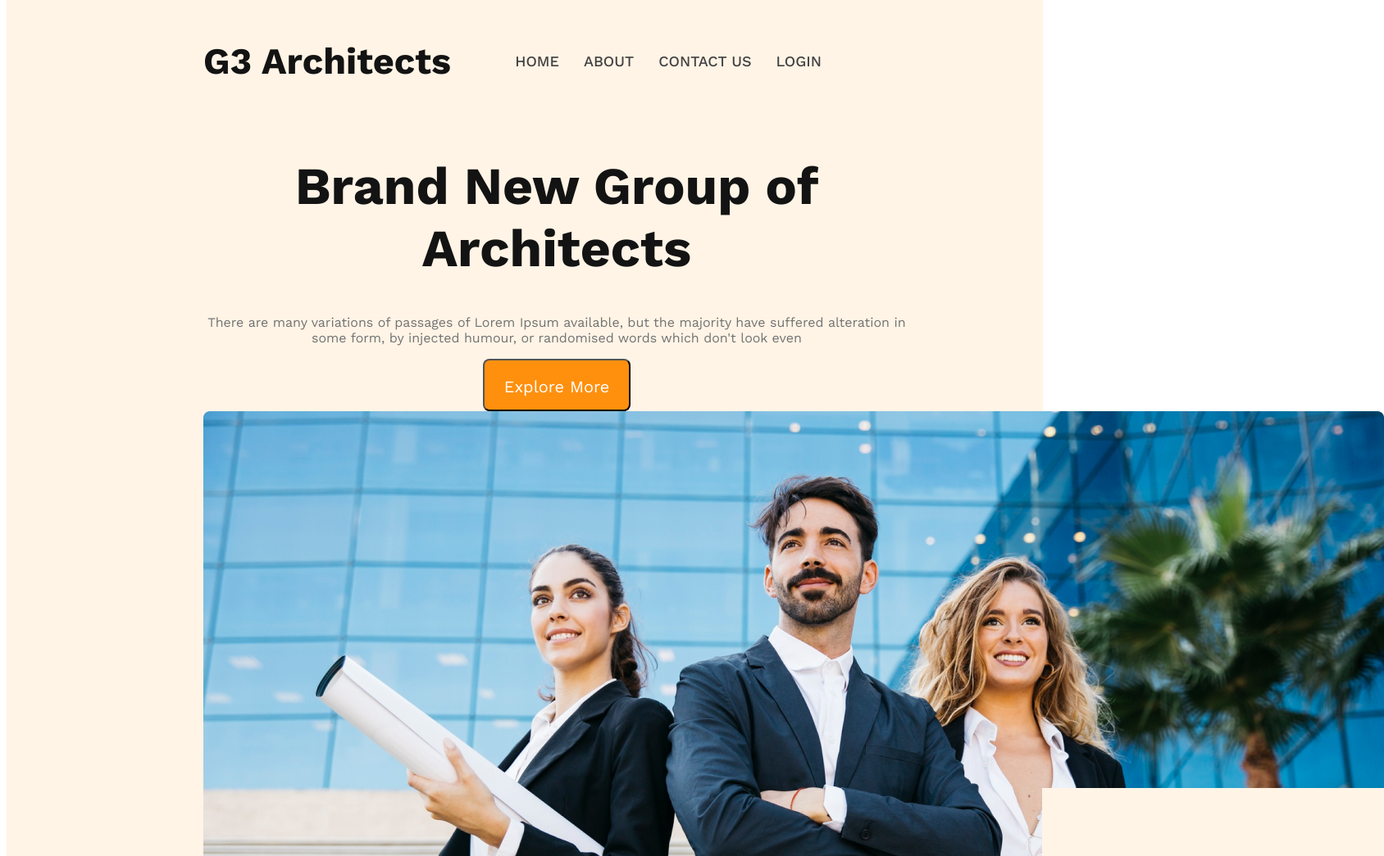
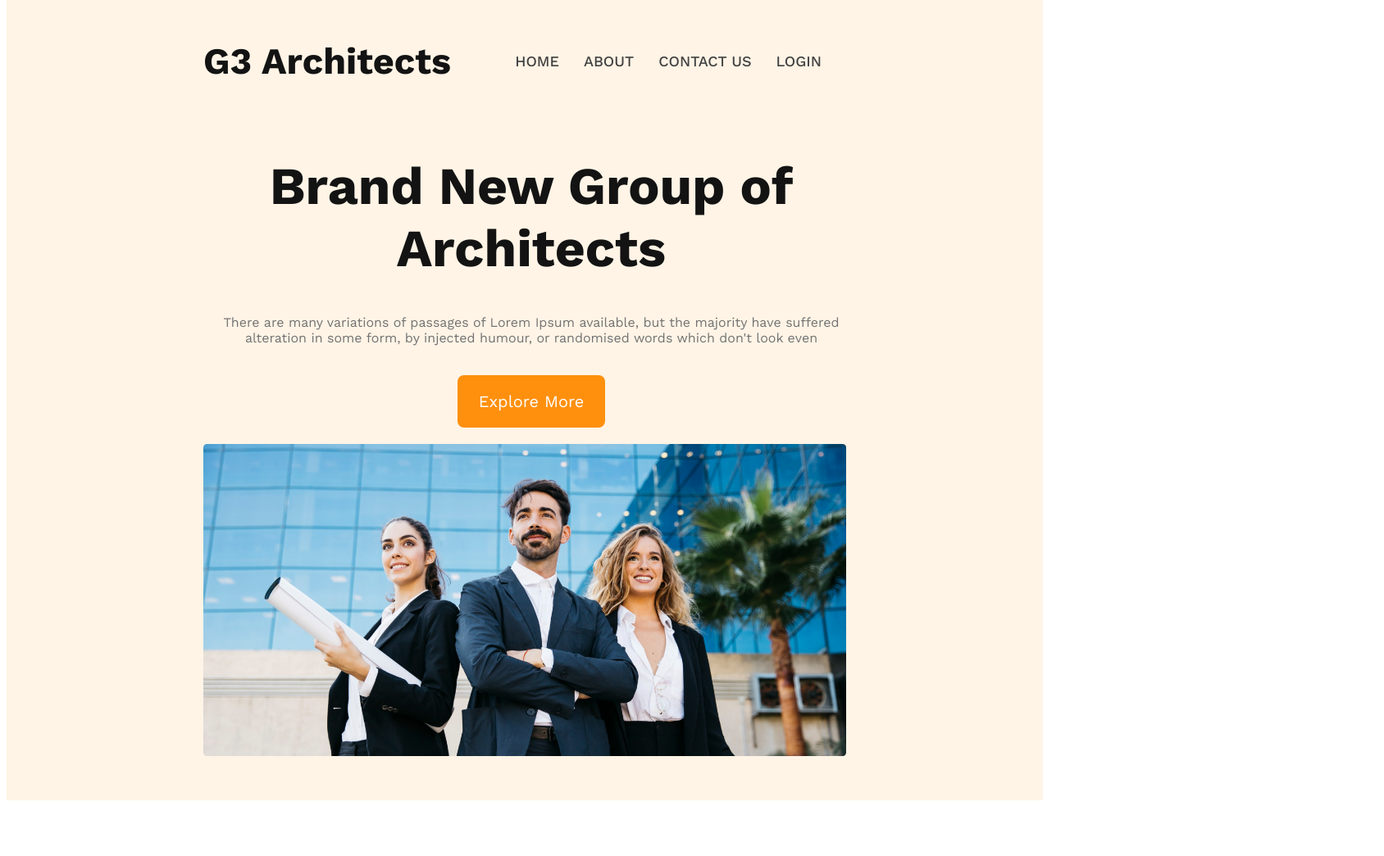
Before and after one commit to Sohanur00/g3-webside, a plain HTML site: page index.html in a window 1280 px wide. Shown: the part 55-1100 px from the top of the page at 82% size, 1688 px wide, since content can reach past the window. After the commit the page ends 1040 px from the top, so only its background shows below. Drawn offline with nearby package versions, Linux system fonts and the light colour scheme.

```diff
--- a/styles/architect.css
+++ b/styles/architect.css
@@ -1,7 +1,8 @@
 /* WORK SANS FONT  */
 @import url('https://fonts.googleapis.com/css2?family=Work+Sans:wght@400;500;600;700;800&display=swap');
+
 /* shared styles */
-.btn-primary{
+.btn-primary {
 
     width: 180px;
     height: 64px;
@@ -9,8 +10,10 @@
     background: #FF900E;
     color: #FFF;
     font-size: 20px;
-  padding: 20px 20px;
-
+    padding: 20px 20px;
+    margin: 20px 25px;
+   cursor: pointer;
+   border: 0;
 
 }
 
@@ -35,7 +38,7 @@ nav {
     align-items: center;
 }
 
-.nav-title{
+.nav-title {
     color: #131313;
     font-size: 45px;
     font-weight: 700;
@@ -61,28 +64,48 @@ nav li {
 nav li a {
 
     color: #424242;
-    text-decoration:none;
+    text-decoration: none;
 
 
 }
 
 /* banner styles */
 
-.banner-content{
+.banner-content {
 
-    width: 862px;
-text-align: center;
-margin: 0 auto;
+    width: 800px;
+    text-align: center;
+    margin: 0 auto;
 }
-.banner-title{
+
+.banner-title {
     font-size: 64px;
     font-weight: 700;
-    color:  #131313;
+    color: #131313;
 }
 
-.banner-description{
+.banner-description {
     color: #727272;
-font-size: 16px;
-font-weight: 400;
+    font-size: 16px;
+    font-weight: 400;
 
 }
+
+.banner img{
+    width: 100%;
+
+}
+/* responsive media query */
+.responsive-styles{
+@media screen and (max-width:576px) {
+ header{
+    padding: 20px;
+ }
+
+}
+nav{
+
+    flex-direction: column;
+}
+
+}
```
